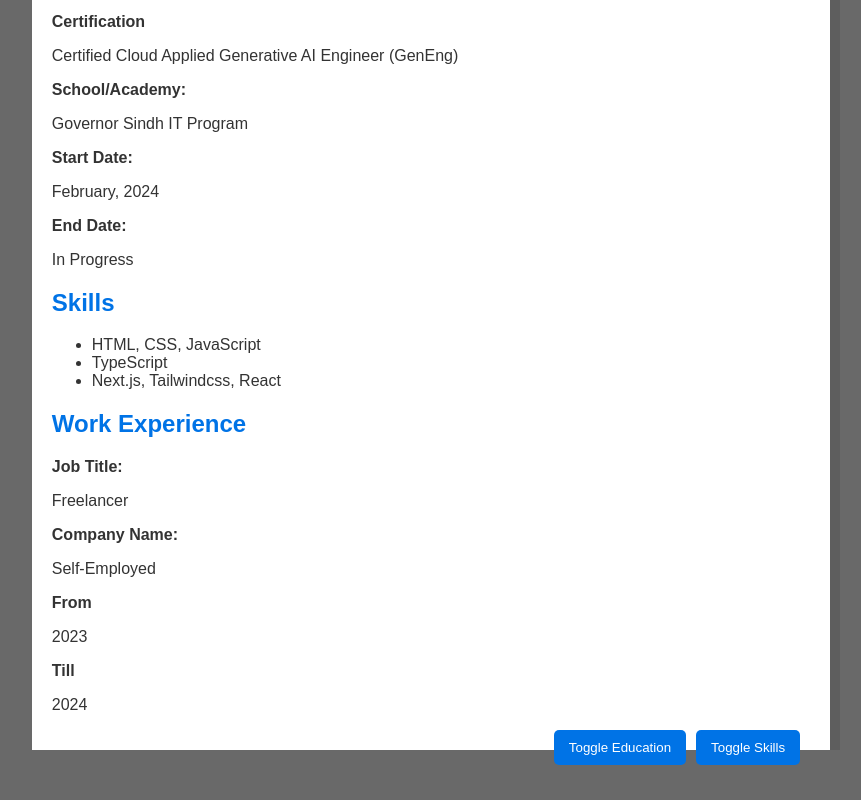
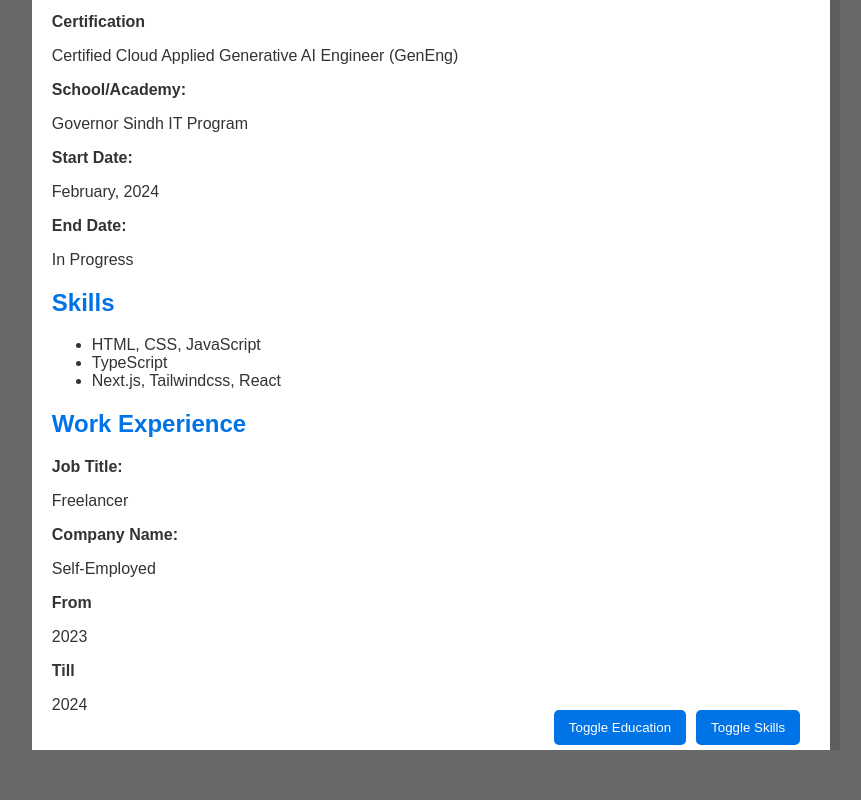
Before and after one commit to zaincoding/Hackthon-Static-resume, a plain HTML site: page index.html in a window 1280 px wide. Shown: the part 775-1575 px from the top of the page, without its empty margins (209-1070 px from the left). Drawn offline with Linux system fonts and the light colour scheme; a script that the page names is missing.

Commit message:
Update style.css button margin

```diff
--- a/style.css
+++ b/style.css
@@ -41,6 +41,7 @@ button {
     color: #fff;
     border: none;
     border-radius: 5px;
+    margin-top: -20px
 }
 
 @media (max-width: 768px) {
```
